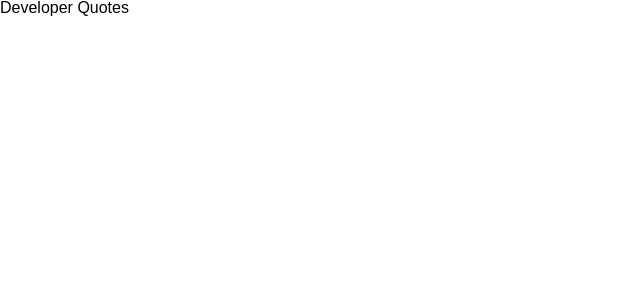
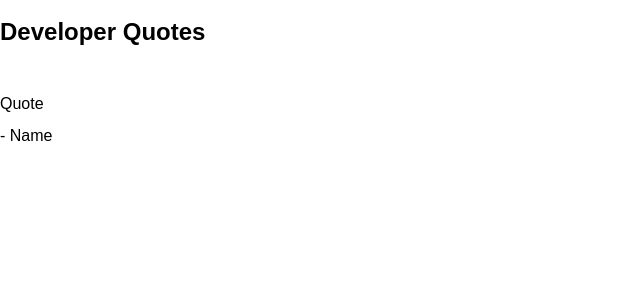
Before and after one commit to uncrownedthrone/hw-developer-quotes, a React (Create React App) app: page / in a window 1280 px wide. Shown: the top 300 px of the page, without its empty margins (0-640 px from the left). Built offline with nearby package versions, Linux system fonts and the light colour scheme.

Commit message:
wireframe complete

```diff
--- a/src/components/QuoteBox.jsx
+++ b/src/components/QuoteBox.jsx
@@ -1,7 +1,16 @@
 import React from 'react'
 
 const QuoteBox = () => {
-  return <div>Developer Quotes</div>
+  return (
+    <>
+      <section>
+        <h1>Developer Quotes</h1>
+        <img src="" alt="" />
+        <p>Quote</p>
+        <p>- Name</p>
+      </section>
+    </>
+  )
 }
 
 export default QuoteBox
```
